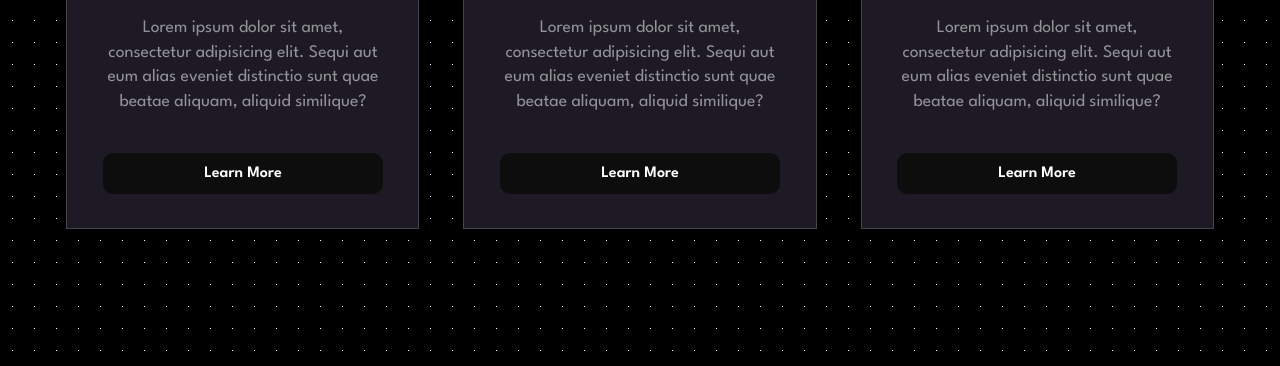
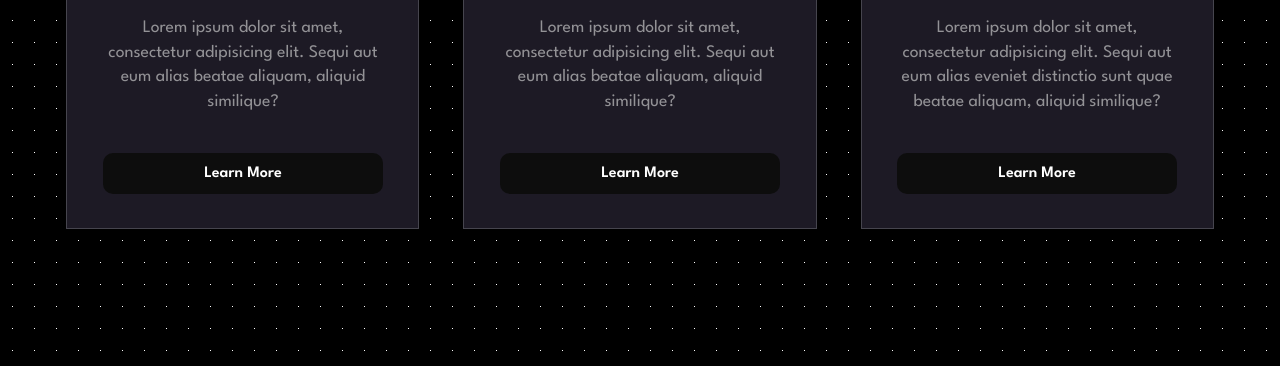
Before and after one commit to prajwal-r-h/Glow-card-Hover, a plain HTML site: page index.html in a window 1280 px wide. Shown: the part 434-800 px from the top of the page. Drawn offline with nearby package versions, Linux system fonts and the light colour scheme.

Commit message:
Update index.html

```diff
--- a/index.html
+++ b/index.html
@@ -21,8 +21,7 @@
             <ul role="list" class="card__bullets flow">
               <li>
                 Lorem ipsum dolor sit amet, consectetur adipisicing elit. Sequi
-                aut eum alias eveniet distinctio sunt quae beatae aliquam,
-                aliquid similique?
+                aut eum alias beatae aliquam, aliquid similique?
               </li>
             </ul>
             <a style="" href="#basic" class="card__cta cta">Learn More</a>
@@ -37,8 +36,7 @@
             <ul role="list" class="card__bullets flow">
               <li>
                 Lorem ipsum dolor sit amet, consectetur adipisicing elit. Sequi
-                aut eum alias eveniet distinctio sunt quae beatae aliquam,
-                aliquid similique?
+                aut eum alias beatae aliquam, aliquid similique?
               </li>
             </ul>
             <a style="" href="#basic" class="card__cta cta">Learn More</a>
```
